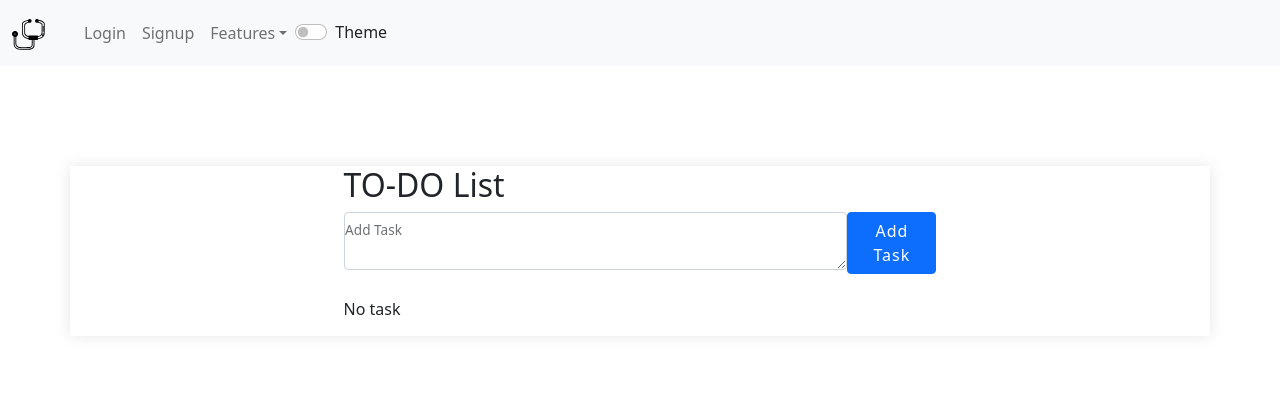
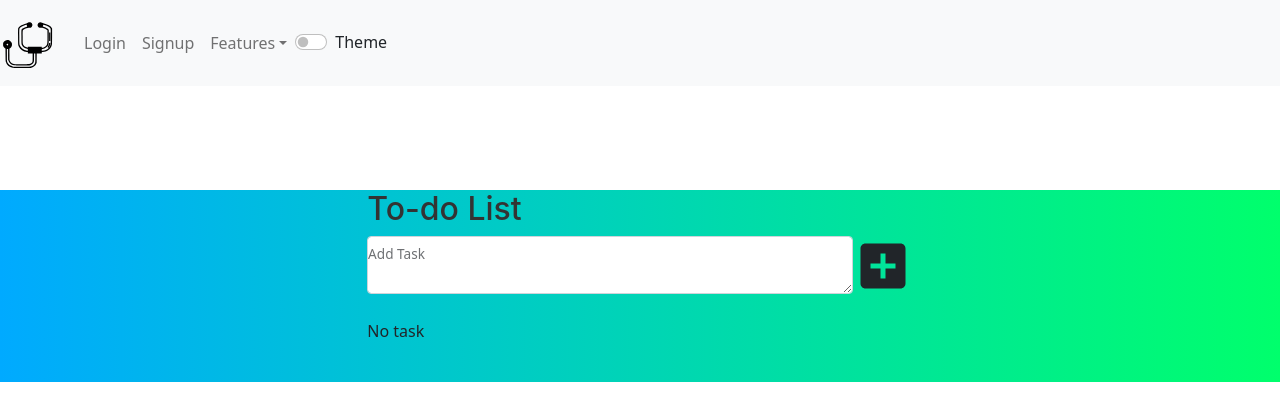
Before and after one commit to Abhishek4298/doctor-portal, a React (Create React App) app in the folder frontend/: page /todolist in a window 1280 px wide. Shown: the top 420 px of the page. Built offline with nearby package versions, Linux system fonts and the light colour scheme.

Commit message:
(WIP) Code optimisation for todo List.

```diff
--- a/frontend/package.json
+++ b/frontend/package.json
@@ -5,6 +5,7 @@
   "dependencies": {
     "@emotion/react": "^11.9.0",
     "@emotion/styled": "^11.8.1",
+    "@mui/icons-material": "^5.6.1",
     "@testing-library/jest-dom": "^5.16.2",
     "@testing-library/react": "^12.1.4",
     "@testing-library/user-event": "^13.5.0",
--- a/frontend/public/index.html
+++ b/frontend/public/index.html
@@ -11,6 +11,8 @@
       href="http://maxcdn.bootstrapcdn.com/font-awesome/4.1.0/css/font-awesome.min.css"
       rel="stylesheet"
     />
+    <link rel="stylesheet" href="https://fonts.googleapis.com/icon?family=Material+Icons" />
+    <link rel="stylesheet" href="https://cdn.jsdelivr.net/npm/uikit@3.7.1/dist/css/uikit.min.css" />
     <!--
       manifest.json provides metadata used when your web app is installed on a
       user's mobile device or desktop. See https://developers.google.com/web/fundamentals/web-app-manifest/
--- a/frontend/src/components/Alert.js
+++ b/frontend/src/components/Alert.js
@@ -2,7 +2,8 @@ import React from 'react'
 
 const Alert = ({ alert }) => {
     return (
-        <>
+        <>]
+            <div className="mt-5" >
                 <div style={{ width: '100%' }}>
                     <div className="m-5" style={{ height: "70px" }}>
                         {
@@ -13,7 +14,7 @@ const Alert = ({ alert }) => {
                         }
                     </div>
                 </div>
-
+            </div>
         </>
 
     )
--- a/frontend/src/components/ToDOList/index.js
+++ b/frontend/src/components/ToDOList/index.js
@@ -1,5 +1,7 @@
 import { useState } from "react";
+import AddBoxIcon from '@mui/icons-material/AddBox';
 import { Modal, Button } from 'react-bootstrap'
+import './todolist.css';
 
 const ToDOList = (props) => {
     let getFromLocalStorage = JSON.parse(localStorage.getItem('AddTaskData'))
@@ -59,9 +61,15 @@ const ToDOList = (props) => {
         isChecked ? SetIsChecked(false) : SetIsChecked(true);
     }
 
-    let checkEffect;
+    let styles = {
+        largeIcon: {
+            width: 60,
+            height: 60,
+        },
+
+    };
     if (isChecked) {
-        checkEffect = {
+        styles = {
             editIcon: {
                 opacity: '0.3',
                 pointerEvents: 'none'
@@ -77,10 +85,10 @@ const ToDOList = (props) => {
     }
 
     return (<>
-        <div className="todo-top">
-            <div className="container d-flex justify-content-center">
+        <div className="todo-top d-flex justify-content-center">
+            <div className="2w-50">
                 <div className="row">
-                    <h2>TO-DO List</h2>
+                    <h2>To-do List</h2>
                     <div className="form-floating d-flex justify-content-center">
                         <textarea
                             className="form-control"
@@ -89,7 +97,12 @@ const ToDOList = (props) => {
                             onChange={onChange}
                         ></textarea>
                         <label htmlFor="floatingTextarea">Add Task</label>
-                        <button type="button" onClick={() => manageTask()} className="btn btn-primary">Add Task</button>
+                        <AddBoxIcon
+                            style={{
+                                width: 60,
+                                height: 60,
+                            }}
+                            onClick={() => manageTask()}></AddBoxIcon>
                     </div>
 
                     <div className="mt-4">
@@ -106,14 +119,12 @@ const ToDOList = (props) => {
                                                     value={isChecked}
                                                     onChange={checkChangeHandler}
                                                     id="flexCheckDefault" />
-                                                <div className="mx-2 card w-75" style={{ width: "18rem" }}>
-                                                    <strong>
-                                                        <h5 style={checkEffect?.editText} className="mx-4">{elem}</h5>
-                                                    </strong>
+                                                <div className="mx-2 card" style={{ width: "23rem" }}>
+                                                    <h5 style={styles?.editText} className="mx-4">{elem}</h5>
                                                 </div>
                                                 <div className="mx-4d-flex">
                                                     <i
-                                                        style={checkEffect?.editIcon}
+                                                        style={styles?.editIcon}
                                                         className="fa fa-pencil-square-o"
                                                         onClick={() => handleOpen(id, elem)}
                                                         aria-hidden="true"></i>
@@ -157,6 +168,7 @@ const ToDOList = (props) => {
                                 </> :
                                 <p>No task</p>
                         }
+                        <br />
                     </div>
                 </div>
             </div>
--- a/frontend/src/components/ToDOList/todolist.css
+++ b/frontend/src/components/ToDOList/todolist.css
@@ -1,4 +1,3 @@
 .todo-top {
   background: linear-gradient(to right, #00aaff, #00ff6c);
-  width: max-content;
 }
```
Lines whose indentation alone changed are shown as unchanged.
